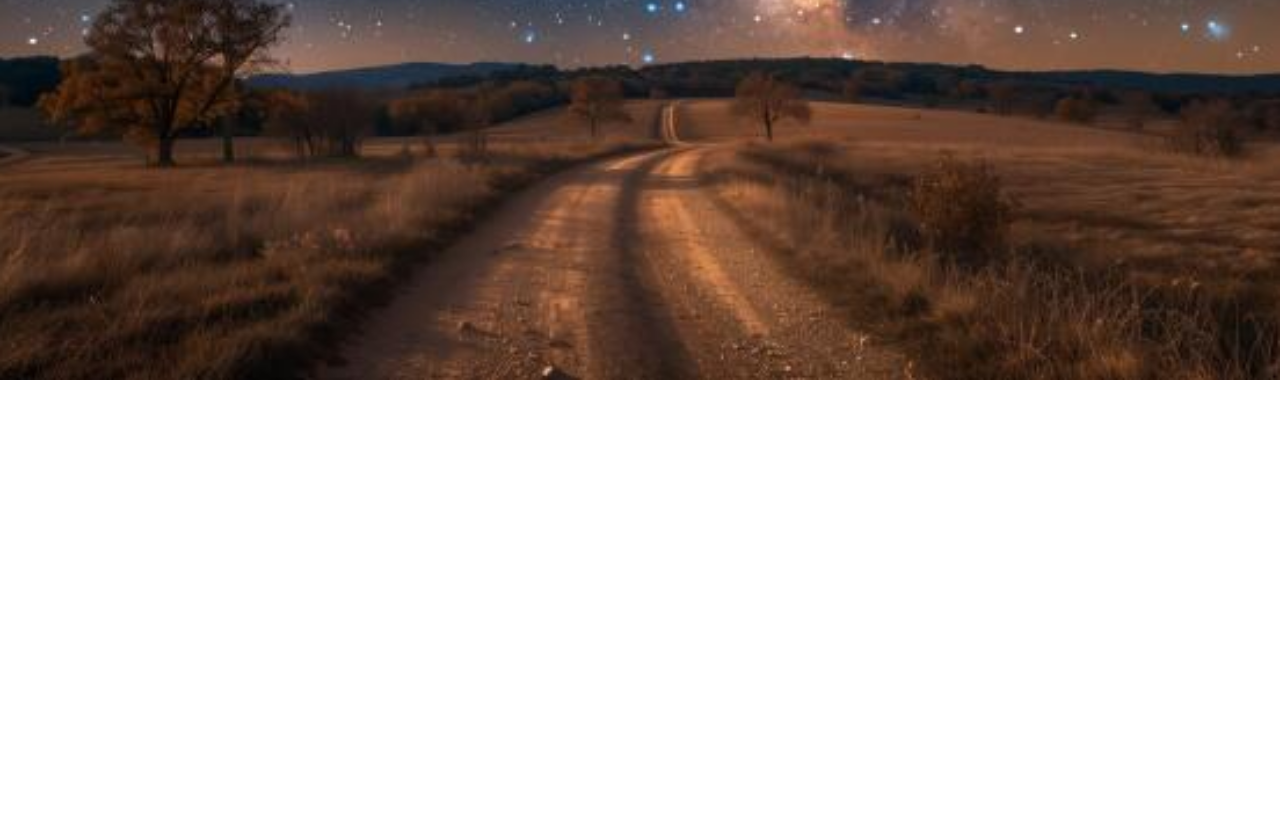
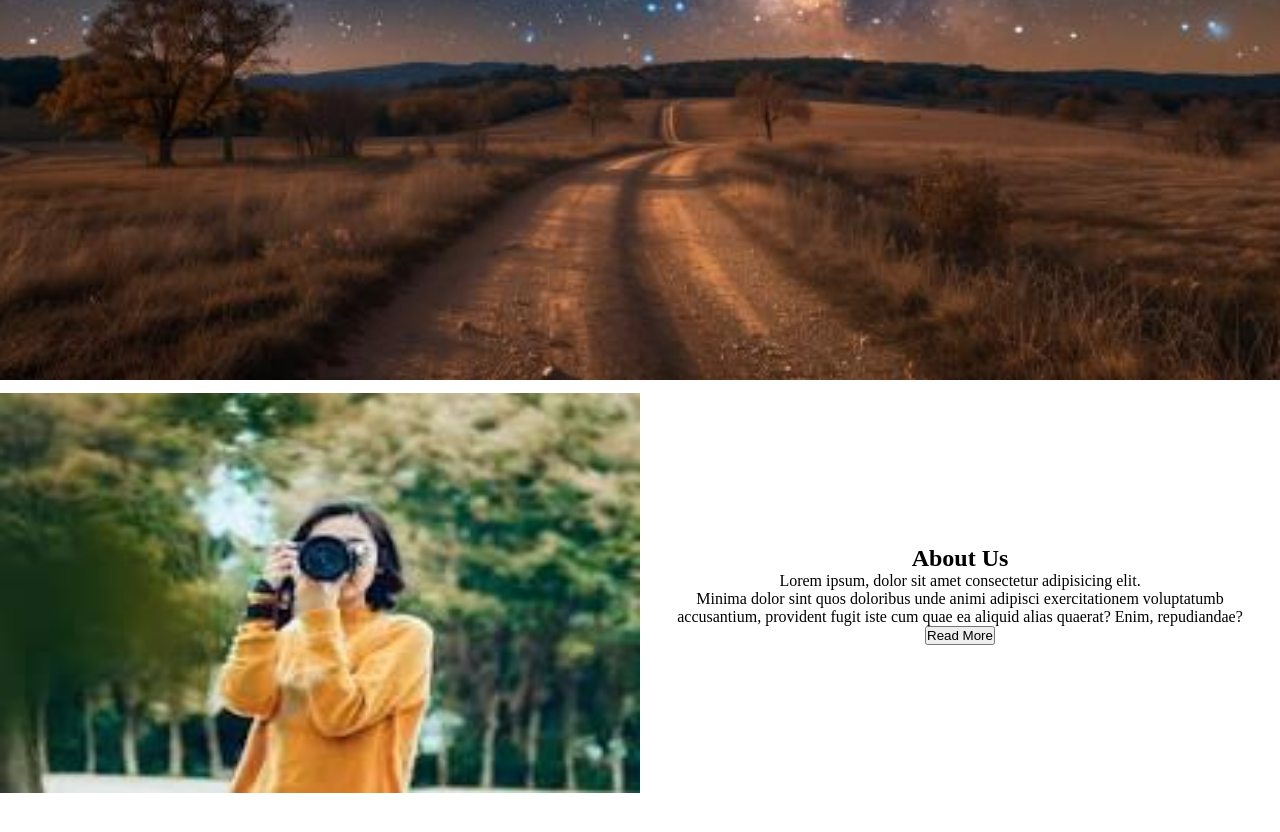
Before and after one commit to Yash135-gif/Home, a plain HTML site: page P.html in a window 1280 px wide. Shown: the part 490-1322 px from the top of the page. Before the commit the page ends 870 px from the top, so only its background shows below. Drawn offline with Linux system fonts and the light colour scheme.

Commit message:
edit file

```diff
--- a/P.html
+++ b/P.html
@@ -25,7 +25,19 @@
 <main>
 <section id="home">
     <h1> Welcome to my house</h1>
+</section>
+<section id="about">
 
+    <div class="aboutdiv">
+        <div class="box1">
+        <img src="./other/download (1).jpg" alt="Image" width="100%" height="400px">
+        </div>
+        <div class="box2">
+            <h1 class="us"> About Us</h1>
+            <p> Lorem ipsum, dolor sit amet consectetur adipisicing elit. <br>Minima dolor sint quos doloribus unde animi adipisci exercitationem voluptatumb <br> accusantium, provident fugit iste cum quae ea aliquid alias quaerat? Enim, repudiandae?</p>
+            <button> Read More </button>
+        </div>
+    </div>
 
 
 
--- a/style.css
+++ b/style.css
@@ -72,3 +72,30 @@ a:hover{
     top: 300px;
     left: 550px;
 }
+#about{
+    width: 100%;
+    height: 100vh;
+    margin-top: 1%;
+}
+
+.aboutdiv .box1{
+    width: 50%;
+}
+.box2{
+    width: 50%;
+    align-items: center;
+
+
+
+}
+.aboutdiv{
+    display: flex;
+    justify-content: center;
+    align-items: center;
+    text-align: center;
+
+
+}
+.us{
+    text-align: center;
+}
```
